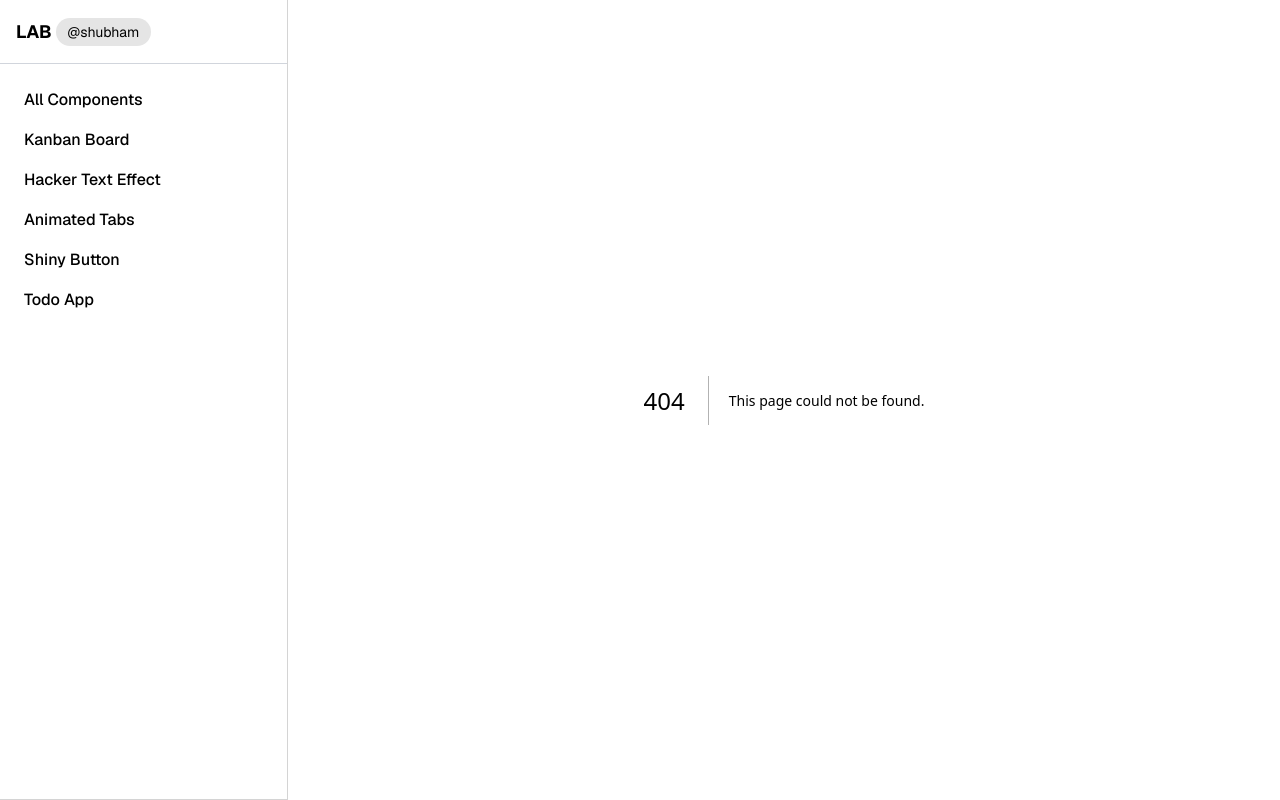
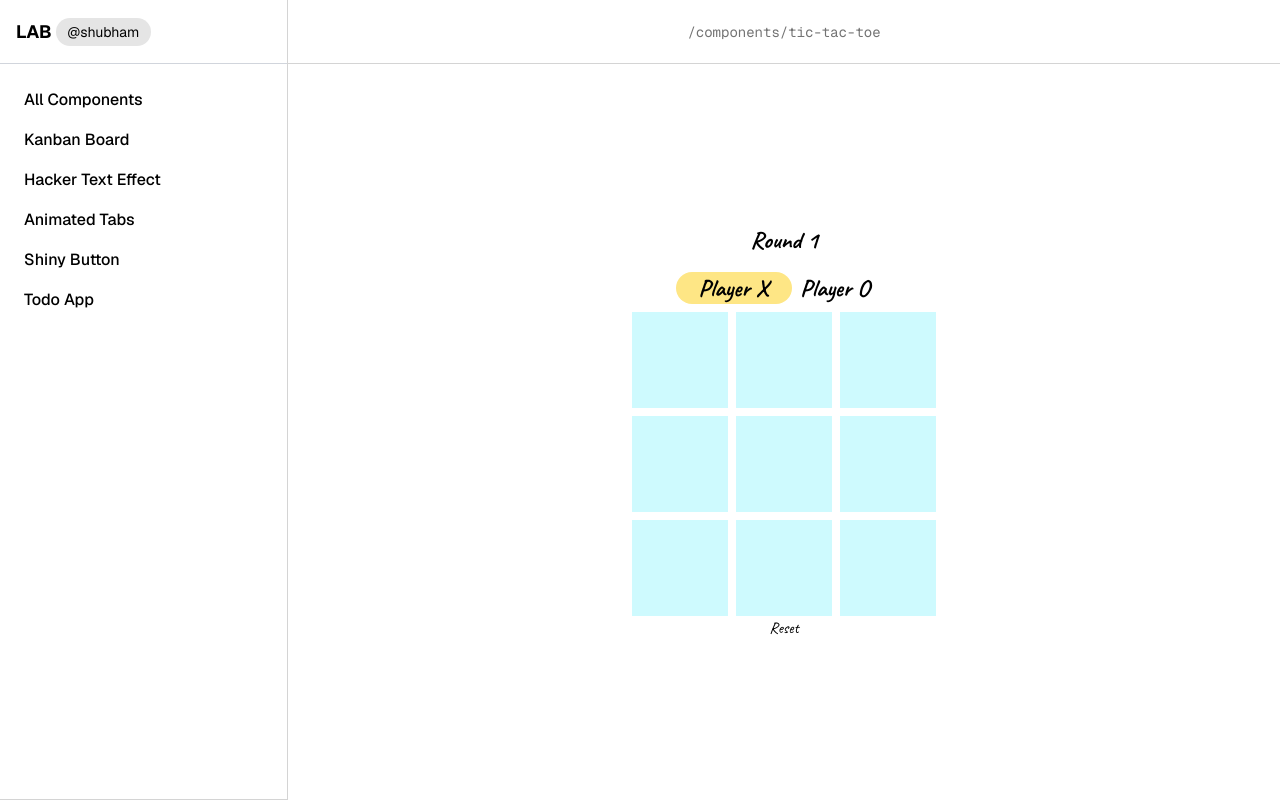
Before and after one commit to Shubham-yelekar/lab, a Next.js app: page /components/tic-tac-toe in a window 1280 px wide. Before the commit this address had no page. Built offline with nearby package versions, Linux system fonts and the light colour scheme.

Commit message:
tic tac toe basics

```diff
--- /dev/null
+++ b/src/app/components/tic-tac-toe/TicTacToe.tsx
@@ -0,0 +1,46 @@
+"use client";
+import React, { useState } from "react";
+import GameBoard from "./game-ui/GameBoard";
+import ScoreBoard from "./game-ui/ScoreBoard";
+import { Caveat } from "next/font/google";
+
+const caveat = Caveat({
+  variable: "--font-caveat",
+  subsets: ["latin"],
+});
+
+const renderBoard = () => {
+  return Array(9).fill(null); // creating a array of '9' items with value of 'null'
+};
+
+const TicTacToe = () => {
+  const freshBoard = renderBoard();
+  const [squares, setSquares] = useState<(string | null)[]>(freshBoard); // squares array
+  const [isXnext, setXnext] = useState<boolean>(true); // tracks X's turn
+  const [isWinner, setIsWinner] = useState<string | null>(null);
+
+  function resetGame() {
+    setSquares(freshBoard);
+    setXnext(true);
+    setIsWinner(null);
+  }
+
+  return (
+    <div
+      className={`${caveat.className} flex flex-col h-full items-center justify-center`}
+    >
+      <ScoreBoard isWinner={isWinner} isXnext={isXnext} />
+      <GameBoard
+        squares={squares}
+        setSquares={setSquares}
+        isXnext={isXnext}
+        setXnext={setXnext}
+        isWinner={isWinner}
+        setIsWinner={setIsWinner}
+      />
+      <button onClick={resetGame}>Reset</button>
+    </div>
+  );
+};
+
+export default TicTacToe;
--- /dev/null
+++ b/src/app/components/tic-tac-toe/game-ui/GameBoard.tsx
@@ -0,0 +1,97 @@
+"use client";
+import React, { Dispatch, SetStateAction, useState, useEffect } from "react";
+import { Caveat } from "next/font/google";
+
+const caveat = Caveat({
+  variable: "--font-caveat",
+  subsets: ["latin"],
+});
+
+type GameBoardProps = {
+  squares: (string | null)[];
+  setSquares: Dispatch<SetStateAction<(string | null)[]>>;
+  isXnext: boolean;
+  setXnext: Dispatch<SetStateAction<boolean>>;
+  isWinner: string | null;
+  setIsWinner: Dispatch<SetStateAction<string | null>>;
+};
+
+const GameBoard = ({
+  squares,
+  setSquares,
+  isXnext,
+  setXnext,
+  setIsWinner,
+  isWinner,
+}: GameBoardProps) => {
+  useEffect(() => {
+    const winner = calculateWinner(squares);
+    if (winner) {
+      setIsWinner(winner);
+    }
+  }, [squares, setIsWinner]);
+
+  const handleClick = (id: number) => {
+    if (squares[id] || calculateWinner(squares)) {
+      return; // return if square index contains any value
+    }
+    setSquares((prev) => {
+      const updated = [...prev]; // copy of the array
+      isXnext ? (updated[id] = "X") : (updated[id] = "O"); // check for X's Turn
+      setXnext(!isXnext); // toggle the turn
+      return updated; // returns updated sqrares array
+    });
+  };
+
+  return (
+    <>
+      <div
+        className={`${caveat.className} antialiased grid grid-cols-3 gap-2 w-fit`}
+      >
+        {squares.map((sqr, id) => (
+          <Square value={sqr} onClick={() => handleClick(id)} key={id} />
+        ))}
+      </div>
+    </>
+  );
+};
+
+type SquareProps = {
+  value: string | null;
+  onClick: () => void;
+};
+
+const Square = ({ value, onClick }: SquareProps) => {
+  return (
+    <button
+      className="bg-cyan-100 w-24 aspect-square grid place-items-center"
+      data-value={value}
+      onClick={onClick}
+    >
+      <span className="font-bold text-6xl">{value}</span>
+    </button>
+  );
+};
+
+function calculateWinner(squares: (string | null)[]) {
+  const lines = [
+    [0, 1, 2],
+    [3, 4, 5],
+    [6, 7, 8],
+    [0, 3, 6],
+    [1, 4, 7],
+    [2, 5, 8],
+    [0, 4, 8],
+    [2, 4, 6],
+  ];
+
+  for (let i = 0; i < lines.length; i++) {
+    const [a, b, c] = lines[i];
+    if (squares[a] && squares[a] === squares[b] && squares[a] === squares[c]) {
+      return squares[a];
+    }
+  }
+  return null;
+}
+
+export default GameBoard;
--- /dev/null
+++ b/src/app/components/tic-tac-toe/game-ui/ScoreBoard.tsx
@@ -0,0 +1,35 @@
+import { motion } from "motion/react";
+import React from "react";
+
+type ScoreBoardProps = {
+  isWinner: string | null;
+  isXnext: boolean;
+};
+
+const ScoreBoard = ({ isWinner, isXnext }: ScoreBoardProps) => {
+  console.log(isWinner);
+
+  return (
+    <div className="h-18 mb-4 flex flex-col gap-2 justify-between items-center">
+      <div className="font-bold text-2xl "> Round 1 </div>
+      {!isWinner ? (
+        <div className="relative flex items-center justify-between gap-8 p-2">
+          <motion.div className="font-bold text-2xl">Player X</motion.div>
+          <motion.div
+            layout
+            style={{
+              left: isXnext ? "-8%" : "50%",
+            }}
+            transition={{ type: "spring", stiffness: 500, damping: 30 }}
+            className="w-5/8 h-8 bg-amber-200 rounded-4xl  absolute -z-10"
+          ></motion.div>
+          <motion.div className="font-bold text-2xl">Player O</motion.div>
+        </div>
+      ) : (
+        <h3 className="font-bold text-2xl">Winner : {isWinner}</h3>
+      )}
+    </div>
+  );
+};
+
+export default ScoreBoard;
--- /dev/null
+++ b/src/app/components/tic-tac-toe/page.tsx
@@ -0,0 +1,12 @@
+import React from "react";
+import TicTacToe from "./TicTacToe";
+
+const page = () => {
+  return (
+    <div className="relative h-full " style={{ height: "calc(100vh - 4rem)" }}>
+      <TicTacToe />
+    </div>
+  );
+};
+
+export default page;
```
